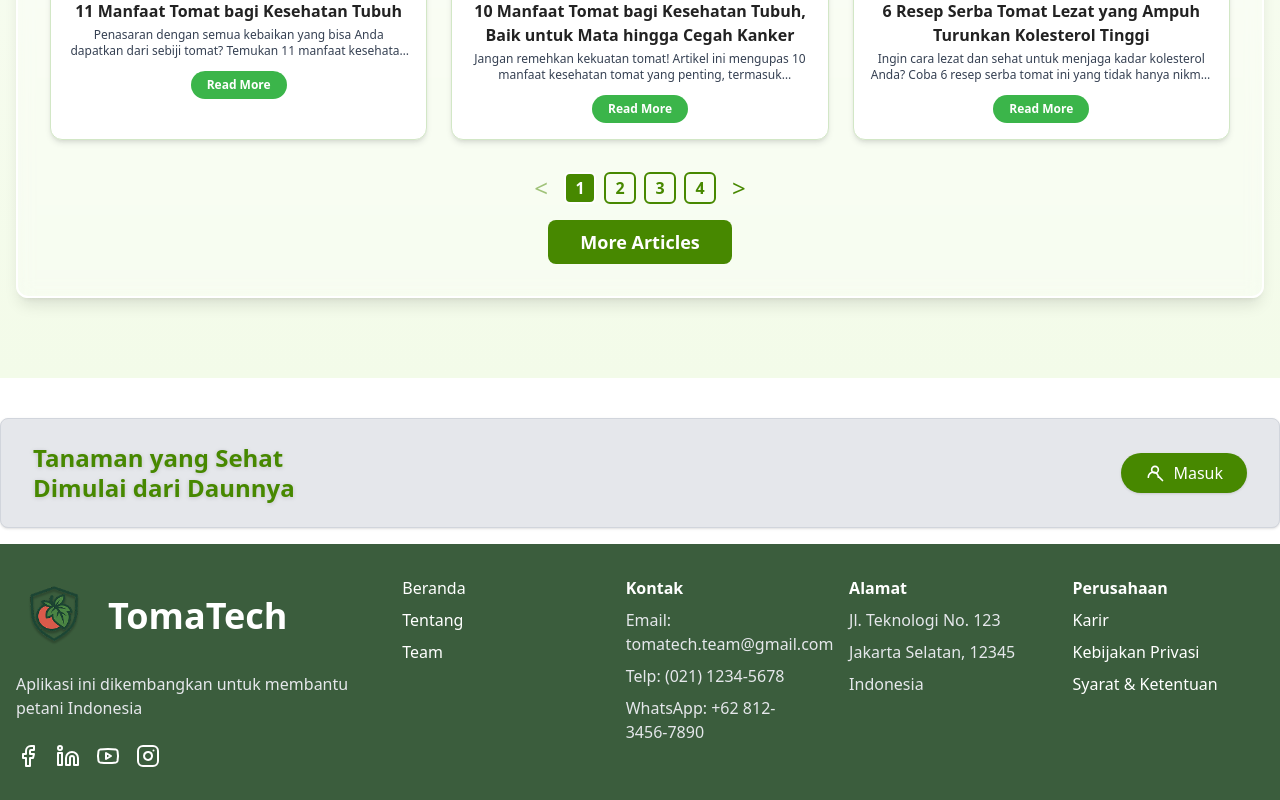
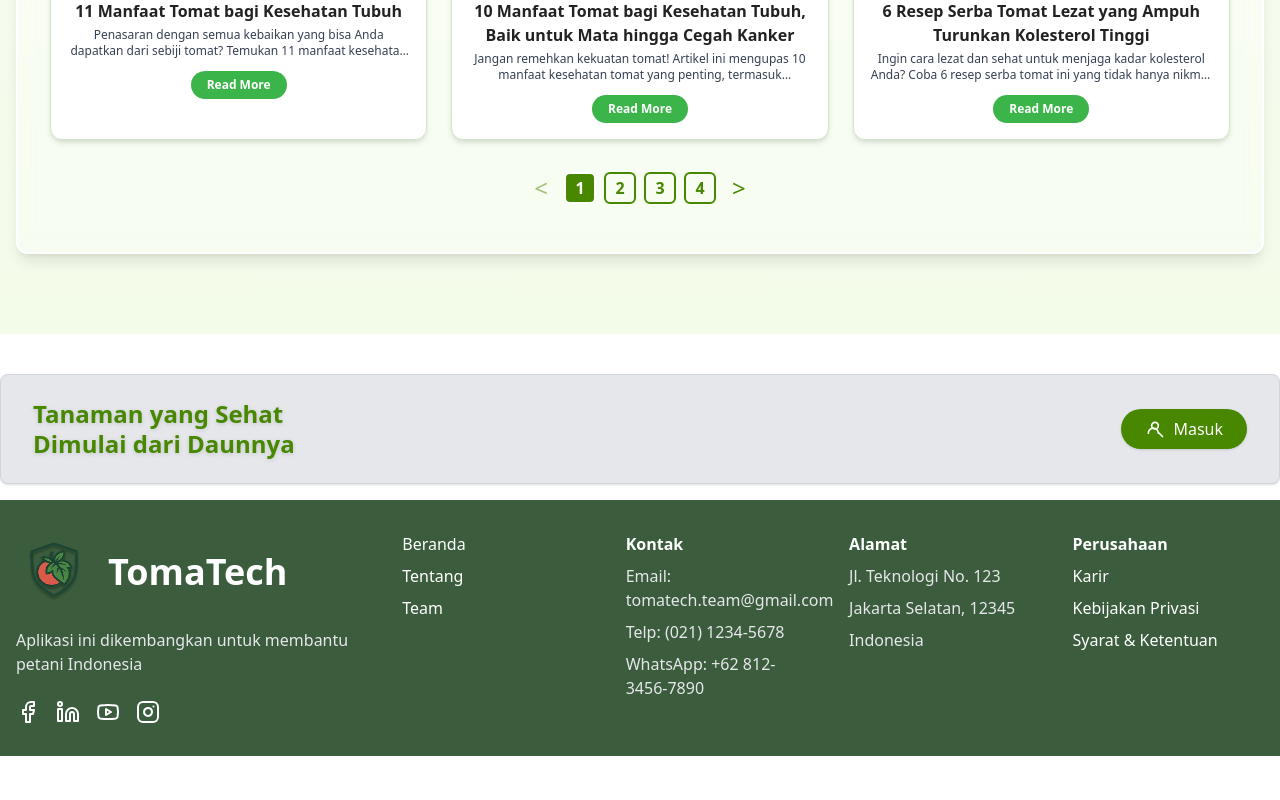
Before and after one commit to luputer/TomaTechs, a React (Vite) app in the folder frontend/: page / in a window 1280 px wide. Shown: the part 3616-4416 px from the top of the page. After the commit the page ends 4372 px from the top, so only its background shows below. Built offline with nearby package versions, Linux system fonts and the light colour scheme.

Commit message:
hapus more article

```diff
--- a/frontend/src/pages/Blog.jsx
+++ b/frontend/src/pages/Blog.jsx
@@ -476,9 +476,6 @@ const Blog = () => {
                 &gt;
               </button>
             </div>
-            <button className="bg-[#478800] text-white px-8 py-2 rounded-lg font-bold text-lg">
-              More Articles
-            </button>
           </div>
         </div>
       </div>
```
